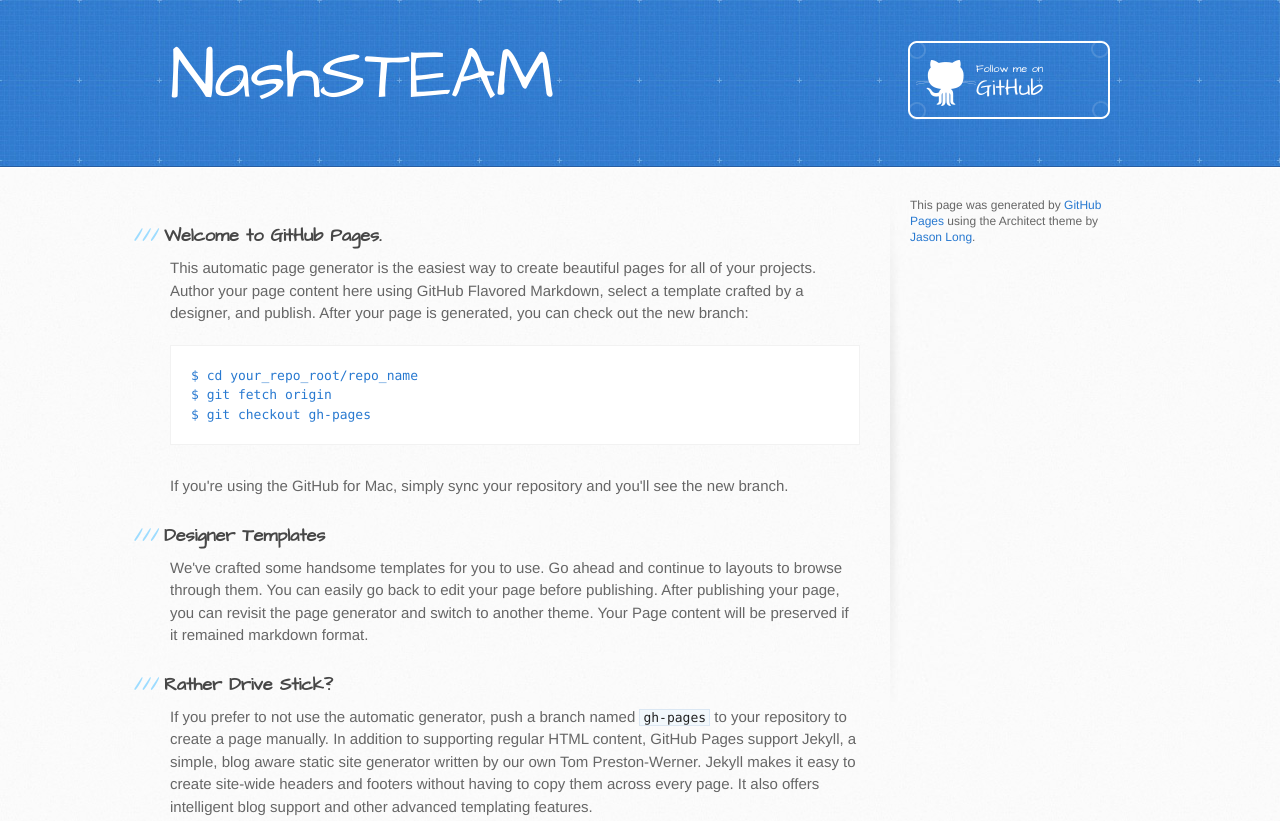
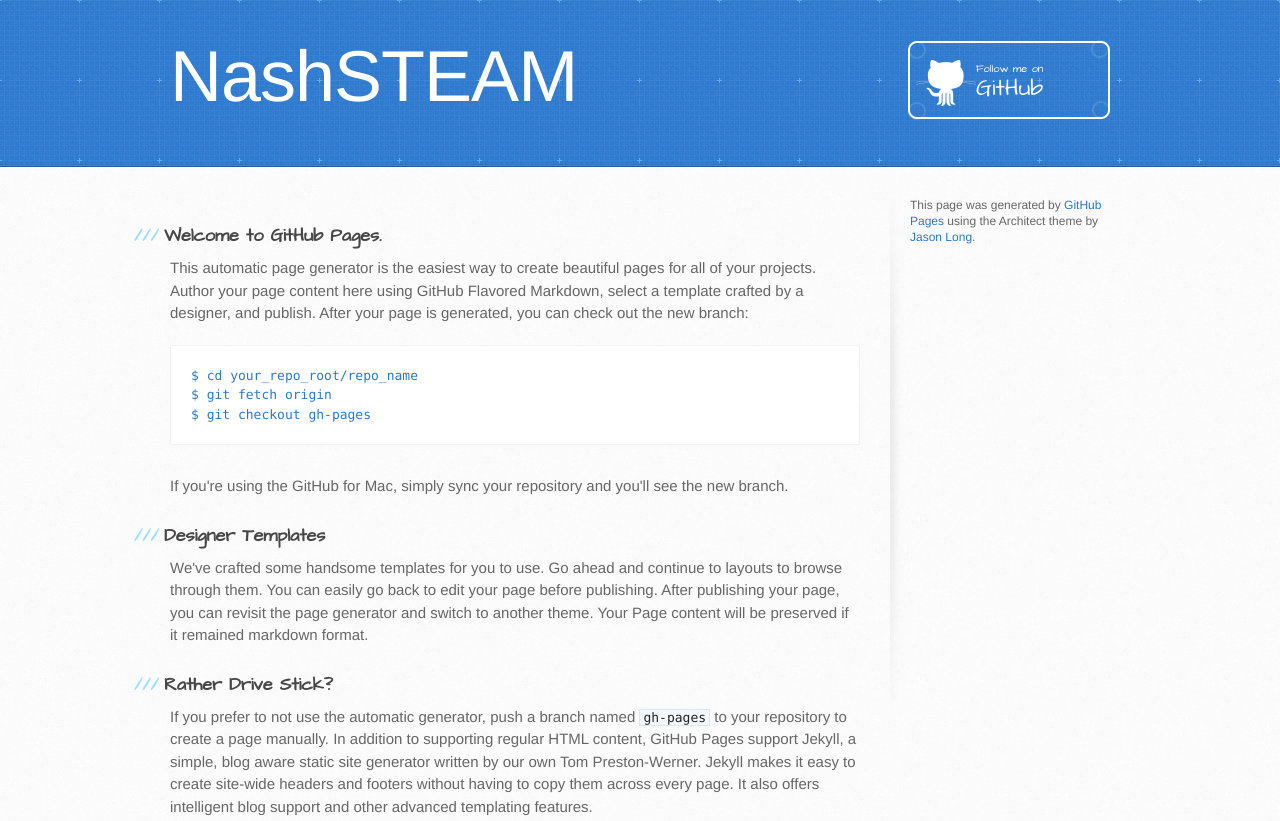
Before and after one commit to lisafrench/nashsteam.github.com, a plain HTML site: page index.html in a window 1280 px wide. Shown: the top 821 px of the page. Drawn offline with Linux system fonts and the light colour scheme.

Commit message:
Update index.html

```diff
--- a/index.html
+++ b/index.html
@@ -19,7 +19,7 @@
   <body>
     <header>
       <div class="inner">
-        <h1>NashSTEAM</h1>
+        <h1 style="font-family:Helvetica, Arial, Sans Serif;">NashSTEAM</h1>
         <h2></h2>
         <a href="https://github.com/nashsteam" class="button"><small>Follow me on</small>GitHub</a>
       </div>
```
